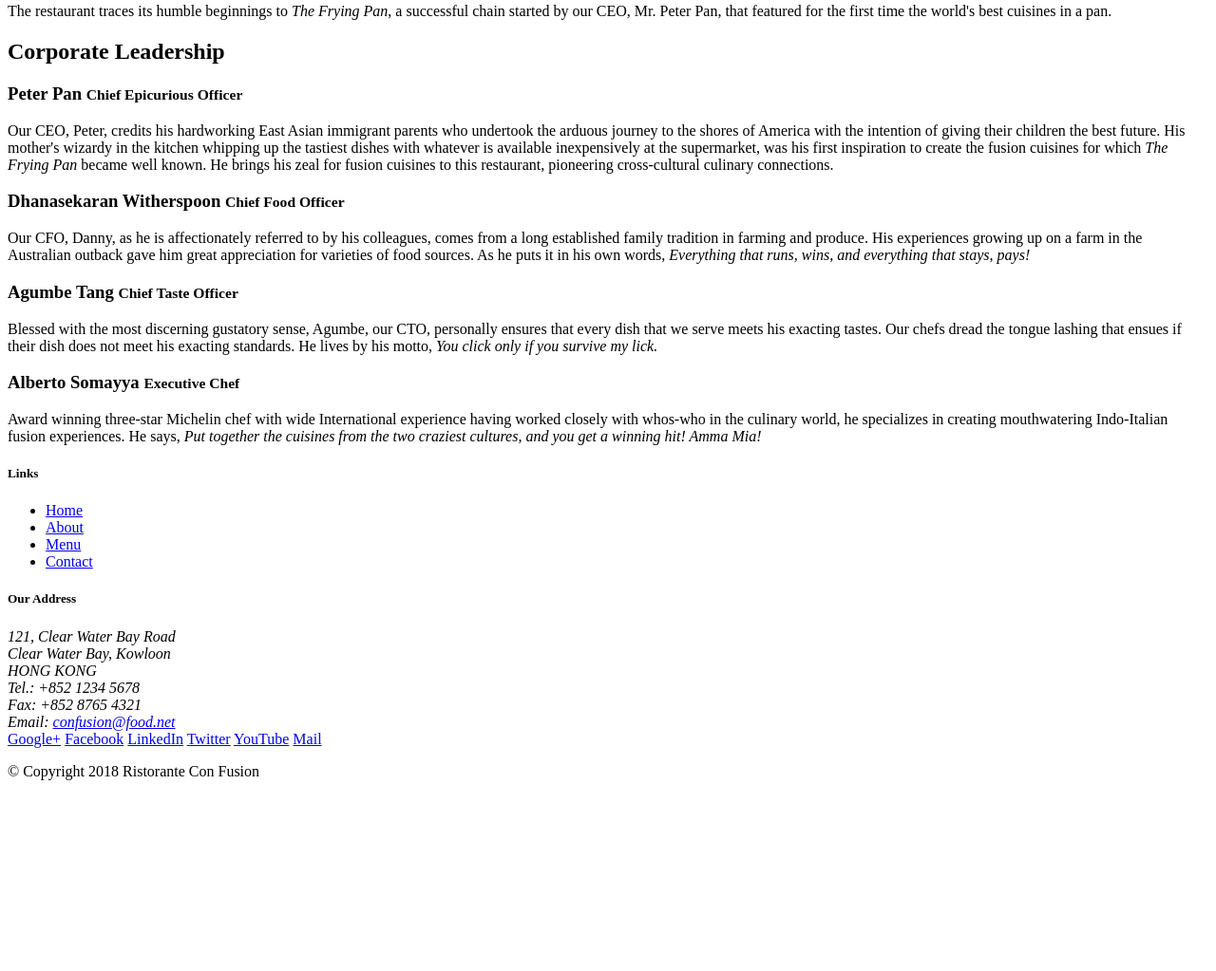
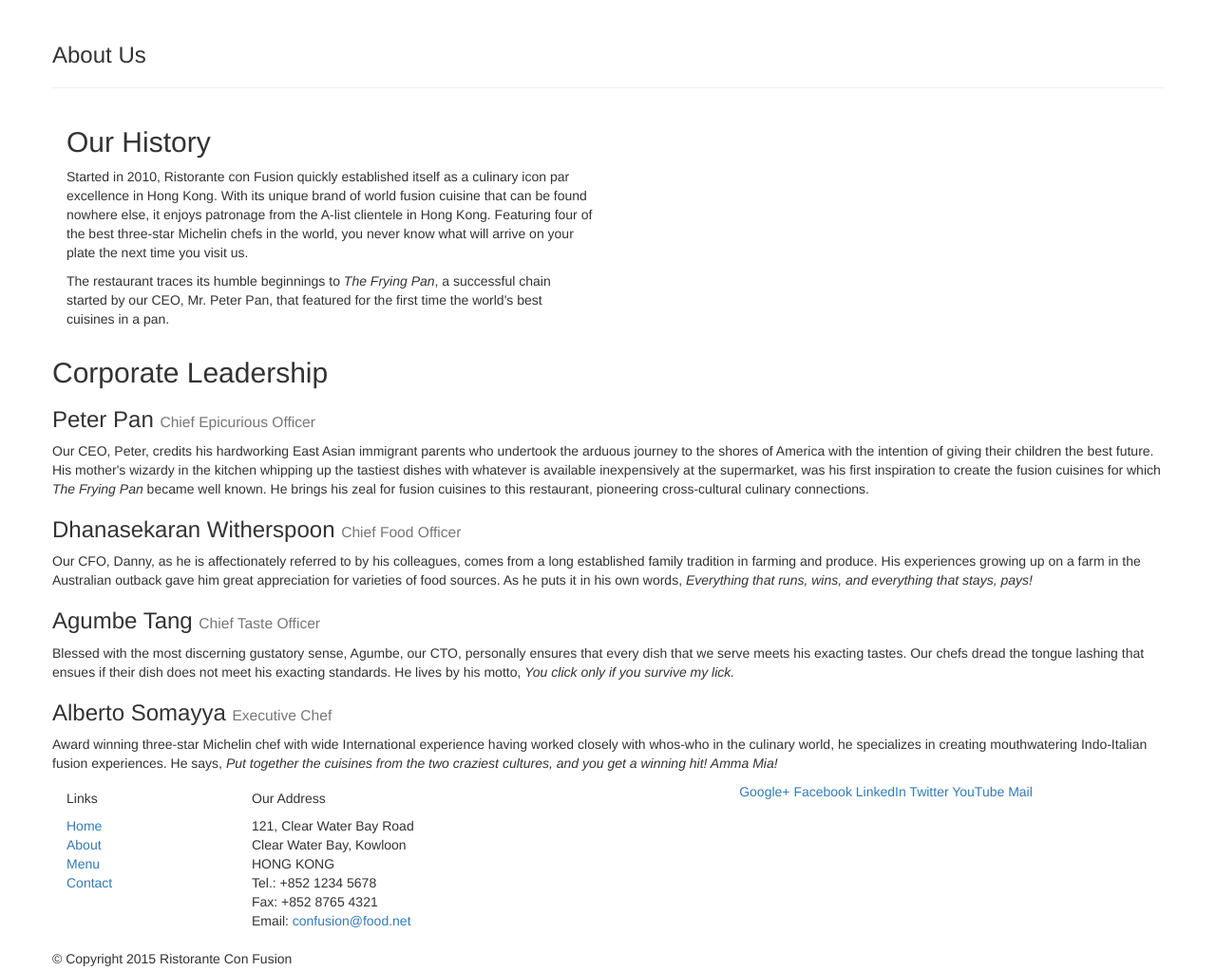
Before and after one commit to akmiqdad/Ristorante-conFusion, a plain HTML site: page aboutus.html in a window 1280 px wide. Shown: the part 275-1298 px from the top of the page at 95% size. Before the commit the page ends 1113 px from the top, so only its background shows below. Drawn offline with nearby package versions, Linux system fonts and the light colour scheme.

Commit message:
added bootstrap

```diff
--- a/aboutus.html
+++ b/aboutus.html
@@ -3,55 +3,81 @@
 
 <head>
 
+    <meta charset="utf-8">
+    <meta name="viewport" content="width=device-width, initial-scale=1, shrink-to-fit=no">
+    <meta http-equiv="x-ua-compatible" content="ie=edge">
+
+
+    <link rel="stylesheet" href="css/bootstrap.min.css">
+    <link href="css/styles.css" rel="stylesheet">
     <title>Ristorante Con Fusion: About Us</title>
 
 </head>
 
 <body>
-
     <header class="jumbotron">
         <div class="container">
             <div class="row row-header">
-                <div class="col-12 col-sm-6">
+                <div class="col-12 col-sm-8">
                     <h1>Ristorante con Fusion</h1>
-                    <p>We take inspiration from the World's best cuisines, and create a unique fusion experience. Our lipsmacking creations will tickle your culinary senses!</p>
+                    <p>We take inspiration from the World's best cuisines, and create a unique fusion experience. Our
+                        lipsmacking creations will tickle your culinary senses!</p>
                 </div>
-                <div class="col-12 col-sm">
+                <div class="col col-sm">
                 </div>
             </div>
         </div>
     </header>
 
-    <div>
-        <div>
-            <div>
+    <div class="container">
+        <div class="row row-header">
+            <div class="col-12">
                 <h3>About Us</h3>
                 <hr>
             </div>
         </div>
 
-        <div>
-            <div>
+        <div class="row row-content align-items-center">
+            <div class="col-12 col-sm-6">
                 <h2>Our History</h2>
-                <p>Started in 2010, Ristorante con Fusion quickly established itself as a culinary icon par excellence in Hong Kong. With its unique brand of world fusion cuisine that can be found nowhere else, it enjoys patronage from the A-list clientele in Hong Kong.  Featuring four of the best three-star Michelin chefs in the world, you never know what will arrive on your plate the next time you visit us.</p>
-                <p>The restaurant traces its humble beginnings to <em>The Frying Pan</em>, a successful chain started by our CEO, Mr. Peter Pan, that featured for the first time the world's best cuisines in a pan.</p>
+                <p>Started in 2010, Ristorante con Fusion quickly established itself as a culinary icon par excellence
+                    in Hong Kong. With its unique brand of world fusion cuisine that can be found nowhere else, it
+                    enjoys patronage from the A-list clientele in Hong Kong. Featuring four of the best three-star
+                    Michelin chefs in the world, you never know what will arrive on your plate the next time you visit
+                    us.</p>
+                <p>The restaurant traces its humble beginnings to <em>The Frying Pan</em>, a successful chain started by
+                    our CEO, Mr. Peter Pan, that featured for the first time the world's best cuisines in a pan.</p>
             </div>
-            <div>
+            <div class="col col-sm">
             </div>
         </div>
 
 
-        <div>
-            <div>
+        <div class="row row-content">
+            <div class="col-12">
                 <h2>Corporate Leadership</h2>
                 <h3>Peter Pan <small>Chief Epicurious Officer</small></h3>
-                <p>Our CEO, Peter, credits his hardworking East Asian immigrant parents who undertook the arduous journey to the shores of America with the intention of giving their children the best future. His mother's wizardy in the kitchen whipping up the tastiest dishes with whatever is available inexpensively at the supermarket, was his first inspiration to create the fusion cuisines for which <em>The Frying Pan</em> became well known. He brings his zeal for fusion cuisines to this restaurant, pioneering cross-cultural culinary connections.</p>
+                <p class=" d-none d-sm-block">Our CEO, Peter, credits his hardworking East Asian immigrant parents who
+                    undertook the arduous journey to the shores of America with the intention of giving their children
+                    the best future. His mother's wizardy in the kitchen whipping up the tastiest dishes with whatever
+                    is available inexpensively at the supermarket, was his first inspiration to create the fusion
+                    cuisines for which <em>The Frying Pan</em> became well known. He brings his zeal for fusion cuisines
+                    to this restaurant, pioneering cross-cultural culinary connections.</p>
                 <h3>Dhanasekaran Witherspoon <small>Chief Food Officer</small></h3>
-                <p>Our CFO, Danny, as he is affectionately referred to by his colleagues, comes from a long established family tradition in farming and produce. His experiences growing up on a farm in the Australian outback gave him great appreciation for varieties of food sources. As he puts it in his own words, <em>Everything that runs, wins, and everything that stays, pays!</em></p>
+                <p class=" d-none d-sm-block">Our CFO, Danny, as he is affectionately referred to by his colleagues,
+                    comes from a long established family tradition in farming and produce. His experiences growing up on
+                    a farm in the Australian outback gave him great appreciation for varieties of food sources. As he
+                    puts it in his own words, <em>Everything that runs, wins, and everything that stays, pays!</em></p>
                 <h3>Agumbe Tang <small>Chief Taste Officer</small></h3>
-                <p>Blessed with the most discerning gustatory sense, Agumbe, our CTO, personally ensures that every dish that we serve meets his exacting tastes. Our chefs dread the tongue lashing that ensues if their dish does not meet his exacting standards. He lives by his motto, <em>You click only if you survive my lick.</em></p>
+                <p class=" d-none d-sm-block">Blessed with the most discerning gustatory sense, Agumbe, our CTO,
+                    personally ensures that every dish that we serve meets his exacting tastes. Our chefs dread the
+                    tongue lashing that ensues if their dish does not meet his exacting standards. He lives by his
+                    motto, <em>You click only if you survive my lick.</em></p>
                 <h3>Alberto Somayya <small>Executive Chef</small></h3>
-                <p>Award winning three-star Michelin chef with wide International experience having worked closely with whos-who in the culinary world, he specializes in creating mouthwatering Indo-Italian fusion experiences. He says, <em>Put together the cuisines from the two craziest cultures, and you get a winning hit! Amma Mia!</em></p>
+                <p class=" d-none d-sm-block">Award winning three-star Michelin chef with wide International experience
+                    having worked closely with whos-who in the culinary world, he specializes in creating mouthwatering
+                    Indo-Italian fusion experiences. He says, <em>Put together the cuisines from the two craziest
+                        cultures, and you get a winning hit! Amma Mia!</em></p>
             </div>
         </div>
 
@@ -60,7 +86,7 @@
     <footer class="footer">
         <div class="container">
             <div class="row">
-                <div class="col-4 offset-1 col-sm-2">
+                <div class="col-5 offset-1 col-sm-2">
                     <h5>Links</h5>
                     <ul class="list-unstyled">
                         <li><a href="#">Home</a></li>
@@ -69,7 +95,7 @@
                         <li><a href="#">Contact</a></li>
                     </ul>
                 </div>
-                <div class="col-7 col-sm-5">
+                <div class="col-6 col-sm-5">
                     <h5>Our Address</h5>
                     <address>
                         121, Clear Water Bay Road<br>
@@ -80,8 +106,8 @@
                         Email: <a href="mailto:confusion@food.net">confusion@food.net</a>
                     </address>
                 </div>
-                <div class="col-12 col-sm-4 align-self-center">
-                    <div class="text-center">
+                <div class="col col-sm-4 align-self-center">
+                    <div style="text-align:center">
                         <a href="http://google.com/+">Google+</a>
                         <a href="http://www.facebook.com/profile.php?id=">Facebook</a>
                         <a href="http://www.linkedin.com/in/">LinkedIn</a>
@@ -93,12 +119,17 @@
             </div>
             <div class="row justify-content-center">
                 <div class="col-auto">
-                    <p>© Copyright 2018 Ristorante Con Fusion</p>
+                    <p>© Copyright 2015 Ristorante Con Fusion</p>
                 </div>
             </div>
         </div>
     </footer>
 
+
+    <script src="jquery/dist/jquery.min.js"></script>
+    <script src="popper.js/dist/umd/popper.min.js"></script>
+    <script src="js/bootstrap.min.js"></script>
+
 </body>
 
 </html>
```
Lines whose indentation alone changed are shown as unchanged.
